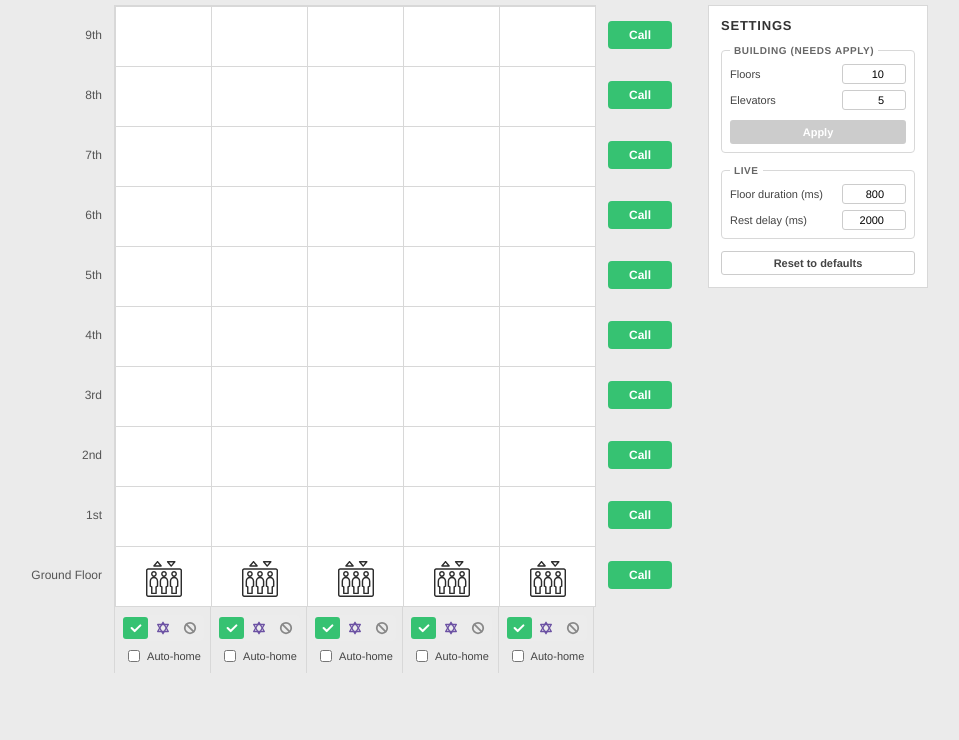
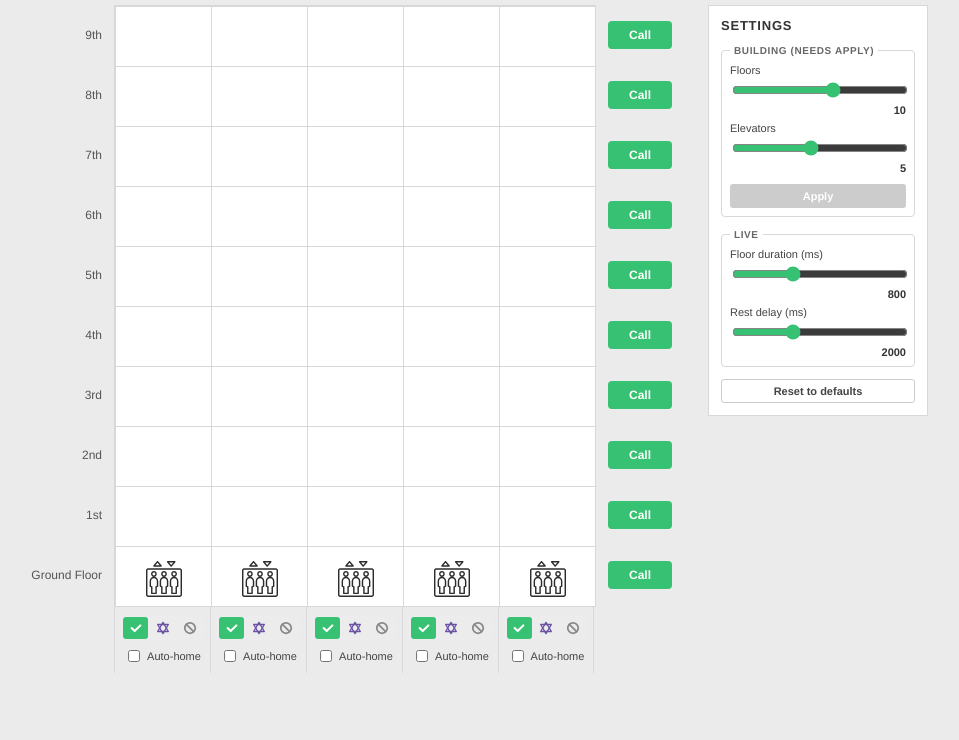
Before and after one commit to LeoLobLogiciel/Origami_Elevators_Home_Task, a website built with Vite: page index.html in a window 1280 px wide. Shown: the part 60-800 px from the top of the page, without its empty margins (170-1129 px from the left). Built offline with nearby package versions, Linux system fonts and the light colour scheme.

Commit message:
feat(v2): all settings as sliders + title centred over building
- Floors / Elevators / Floor duration / Rest delay all rendered as
  range sliders with a live numeric readout next to the label.
- Live keys (Floor duration, Rest delay) now update on every slider
  tick — the next trip / rest picks up the new value.
- App layout switched to a 2-column grid: the title sits centred over
  the building column (row 1), the building goes in row 2 column 1,
  and the settings sidebar lives in row 2 column 2 — the sidebar no
  longer aligns with the title.

```diff
--- a/index.html
+++ b/index.html
@@ -8,8 +8,8 @@
   </head>
   <body>
     <main id="app">
-      <h1 class="app-title">Elevator Exercise</h1>
       <div class="app__main">
+        <h1 class="app-title">Elevator Exercise</h1>
         <div class="building"></div>
         <div class="app__sidebar"></div>
       </div>
--- a/src/ControlPanel.js
+++ b/src/ControlPanel.js
@@ -56,17 +56,18 @@ export class ControlPanel {
   _renderRow(key) {
     const { min, max, step } = BOUNDS[key];
     return `
-      <label class="control-row">
+      <label class="control-row control-row--slider">
         <span class="control-row__label">${LABELS[key]}</span>
         <input
-          type="number"
-          class="control-row__input"
+          type="range"
+          class="control-row__slider"
           data-key="${key}"
           min="${min}"
           max="${max}"
           step="${step}"
           value="${config[key]}"
         />
+        <output class="control-row__value" data-output-for="${key}">${config[key]}</output>
       </label>`;
   }
 
@@ -75,14 +76,16 @@ export class ControlPanel {
       this._inputs[key].addEventListener('input', () => {
         this._dirtyStructure = true;
         this.applyBtn.disabled = false;
+        this._updateOutput(key);
       });
     });
 
     LIVE_KEYS.forEach(key => {
-      this._inputs[key].addEventListener('change', () => {
+      this._inputs[key].addEventListener('input', () => {
         const v = parseInt(this._inputs[key].value, 10);
         if (!this._validate(key, v)) return;
         config[key] = v;
+        this._updateOutput(key);
       });
     });
 
@@ -103,11 +106,17 @@ export class ControlPanel {
       resetConfig();
       Object.entries(this._inputs).forEach(([key, input]) => {
         input.value = String(DEFAULTS[key]);
+        this._updateOutput(key);
       });
       this.building.rebuild();
       this._dirtyStructure = false;
       this.applyBtn.disabled = true;
     });
+  }
+
+  _updateOutput(key) {
+    const output = this.panel.querySelector(`[data-output-for="${key}"]`);
+    if (output) output.textContent = this._inputs[key].value;
   }
 
   _validate(key, value) {
--- a/src/styles/_layout.scss
+++ b/src/styles/_layout.scss
@@ -29,12 +29,26 @@ body {
 }
 
 .app__main {
-  display: flex;
-  align-items: flex-start;
-  gap: 20px;
+  display: grid;
+  grid-template-columns: auto auto;
+  column-gap: 20px;
+  row-gap: 20px;
+}
+
+.app-title {
+  grid-column: 1;
+  grid-row: 1;
+  justify-self: center;
+}
+
+.building {
+  grid-column: 1;
+  grid-row: 2;
 }
 
 .app__sidebar {
+  grid-column: 2;
+  grid-row: 2;
   display: flex;
   flex-direction: column;
 }
--- a/src/styles/_panel.scss
+++ b/src/styles/_panel.scss
@@ -62,6 +62,31 @@
   text-align: right;
 }
 
+.control-row--slider {
+  display: grid;
+  grid-template-columns: 1fr auto;
+  align-items: center;
+  gap: 4px 8px;
+
+  .control-row__label {
+    grid-column: 1;
+  }
+  .control-row__value {
+    grid-column: 2;
+    min-width: 24px;
+    text-align: right;
+    font-weight: 600;
+    font-size: 11px;
+    color: #333;
+  }
+  .control-row__slider {
+    grid-column: 1 / -1;
+    width: 100%;
+    accent-color: $color-mode-op;
+    cursor: pointer;
+  }
+}
+
 .control-panel__apply,
 .control-panel__reset {
   font-size: 11px;
```
